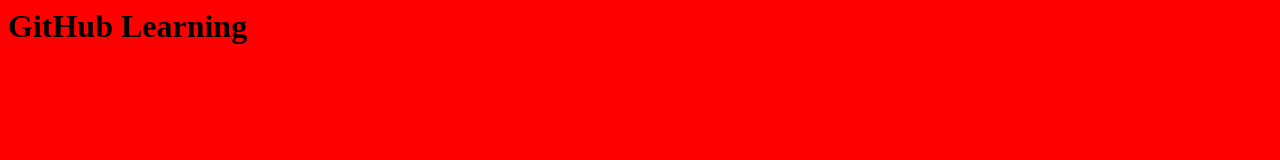
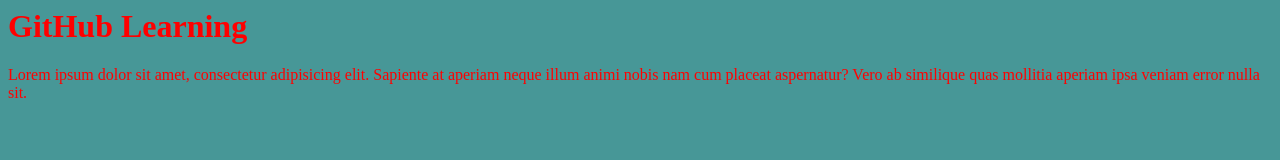
Before and after one commit to saurabh-magar/GitLearning, a plain HTML site: page index.html in a window 1280 px wide. Drawn offline with Linux system fonts and the light colour scheme.

Commit message:
created seperate file for style

```diff
--- a/index.html
+++ b/index.html
@@ -3,15 +3,12 @@
     <meta charset="UTF-8">
     <meta name="viewport" content="width=device-width, initial-scale=1.0">
     <title>git practice</title>
-    <style>
-        body {
-            background-color: red;
-        }
-    </style>
+    <link rel="stylesheet" href="style.css">
 
 </head>
 <body>
     <h1>GitHub Learning</h1>
+    <p>Lorem ipsum dolor sit amet, consectetur adipisicing elit. Sapiente at aperiam neque illum animi nobis nam cum placeat aspernatur? Vero ab similique quas mollitia aperiam ipsa veniam error nulla sit.</p>
 
 </body>
 </html>
--- /dev/null
+++ b/style.css
@@ -0,0 +1,7 @@
+body{
+    background-color: rgb(71, 151, 151);
+
+}
+h1,p{
+    color: red
+}
```
